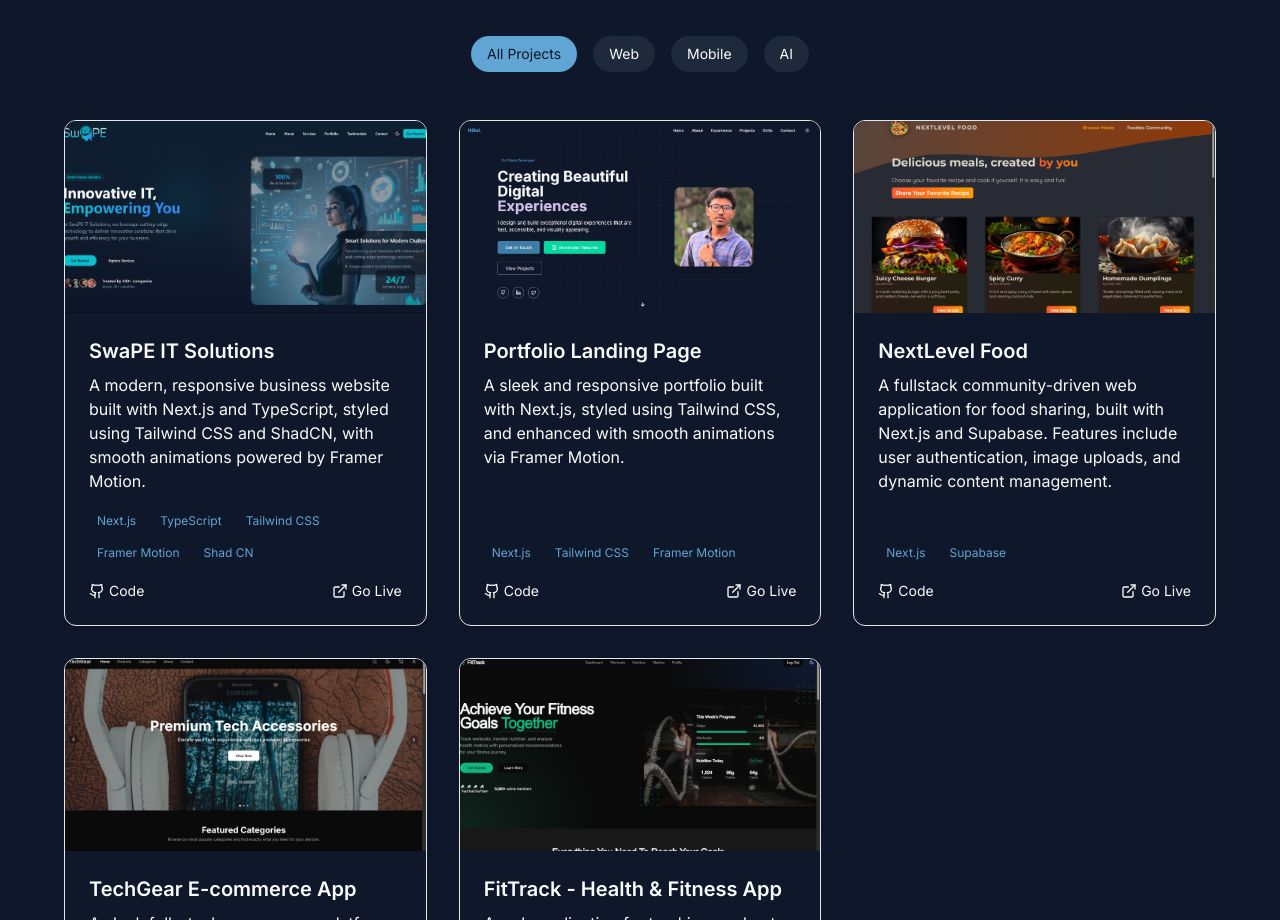
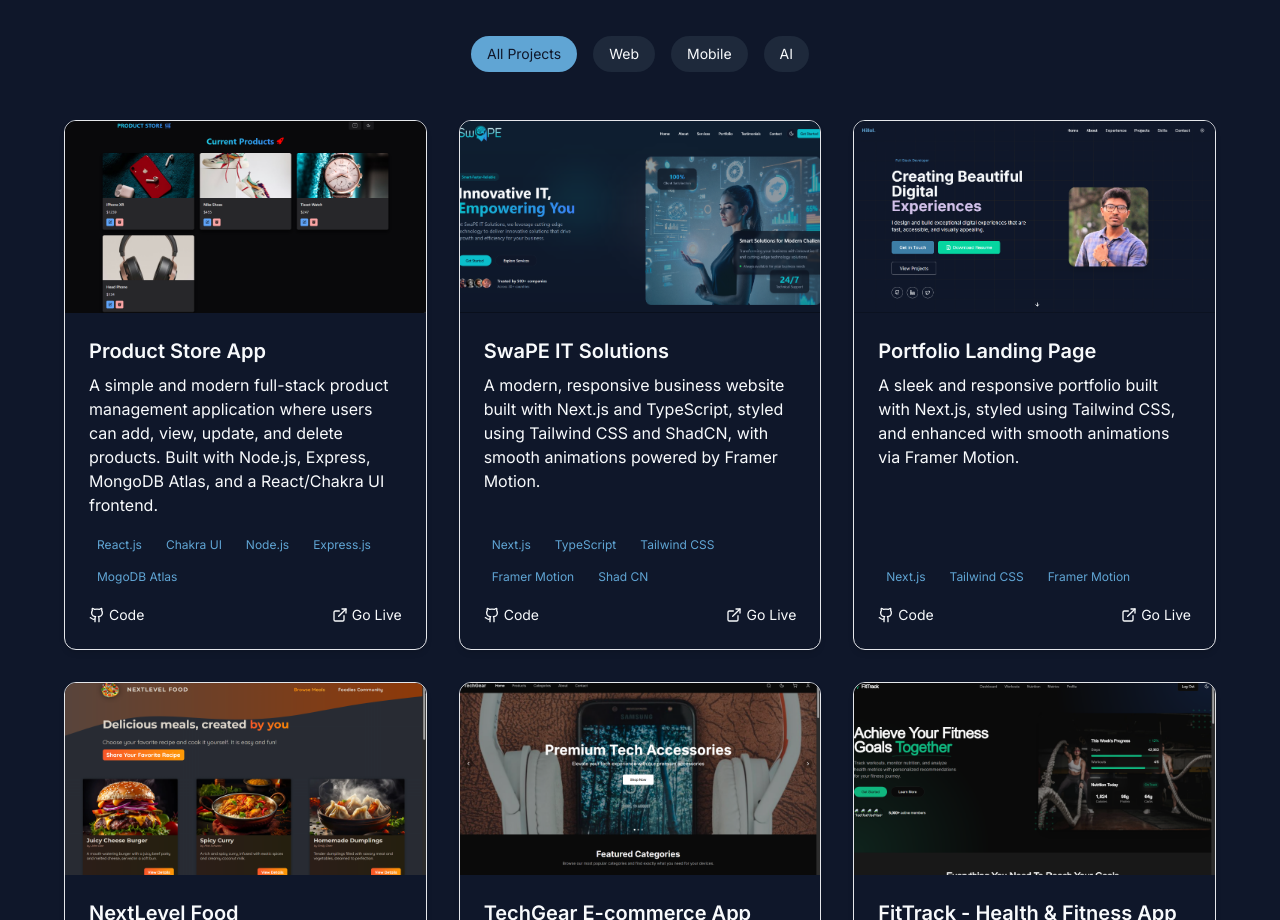
Before and after one commit to HillolPias/my_portfolio, a React (Vite) app: page / in a window 1280 px wide. Shown: the part 3820-4740 px from the top of the page. Built offline with nearby package versions, Linux system fonts and the light colour scheme.

Commit message:
Added project

```diff
--- a/src/components/Projects.tsx
+++ b/src/components/Projects.tsx
@@ -7,6 +7,17 @@ import { ExternalLink, Github } from "lucide-react";
 const projects = [
   {
     id: 1,
+    title: "Product Store App",
+    description:
+      "A simple and modern full-stack product management application where users can add, view, update, and delete products. Built with Node.js, Express, MongoDB Atlas, and a React/Chakra UI frontend.",
+    image: "/Product-store-app.png",
+    tags: ["React.js", "Chakra UI", "Node.js", "Express.js", "MogoDB Atlas"],
+    category: "web",
+    github: "https://github.com/HillolPias/product-store-mern",
+    demo: "https://product-store-app-eight.vercel.app/",
+  },
+  {
+    id: 2,
     title: "SwaPE IT Solutions",
     description:
       "A modern, responsive business website built with Next.js and TypeScript, styled using Tailwind CSS and ShadCN, with smooth animations powered by Framer Motion.",
@@ -17,7 +28,7 @@ const projects = [
     demo: "https://www.swapeit.co.uk/",
   },
   {
-    id: 2,
+    id: 3,
     title: "Portfolio Landing Page",
     description:
       "A sleek and responsive portfolio built with Next.js, styled using Tailwind CSS, and enhanced with smooth animations via Framer Motion.",
@@ -28,7 +39,7 @@ const projects = [
     demo: "https://my-portfolio-five-theta-17.vercel.app/",
   },
   {
-    id: 3,
+    id: 4,
     title: "NextLevel Food",
     description:
       "A fullstack community-driven web application for food sharing, built with Next.js and Supabase. Features include user authentication, image uploads, and dynamic content management.",
@@ -39,29 +50,36 @@ const projects = [
     demo: "https://next-level-food-blond.vercel.app/",
   },
   {
-    id: 4,
+    id: 5,
     title: "TechGear E-commerce App",
     description:
       "A sleek full-stack e-commerce platform built with Next.js, MongoDB, Stripe, and NextAuth, featuring modern UI with Tailwind CSS, ShadCN, Framer Motion, and form validation via Zod.",
     image: "/TechGear-app.png",
-    tags: ["Next.js", "MongoDB", "Tailwind CSS", "NextAuth", "Stripe", "Zod", "Shad CN", "Framer Motion"],
+    tags: [
+      "Next.js",
+      "MongoDB",
+      "Tailwind CSS",
+      "NextAuth",
+      "Stripe",
+      "Zod",
+      "Shad CN",
+      "Framer Motion",
+    ],
     category: "web",
     github: "https://github.com/HillolPias/TechGear-App",
     demo: "https://tech-gear-app.vercel.app/",
   },
   {
-    id: 5,
+    id: 6,
     title: "FitTrack - Health & Fitness App",
     description:
       "A web application for tracking workouts, nutrition, and health metrics with personalized recommendations.",
-    image:
-      "/FitTrack-app.png",
+    image: "/FitTrack-app.png",
     tags: ["Next.js", "PostgreSQL", "Tailwind CSS"],
     category: "web",
     github: "https://github.com/HillolPias/Fitness-Tracking-App",
     demo: "https://demo.com",
   },
-
 ];
 
 const Projects: React.FC = () => {
```
Also changed, not shown: public/Product-store-app.png (added), 1 other file (tests, documents, lock files or other folders).
